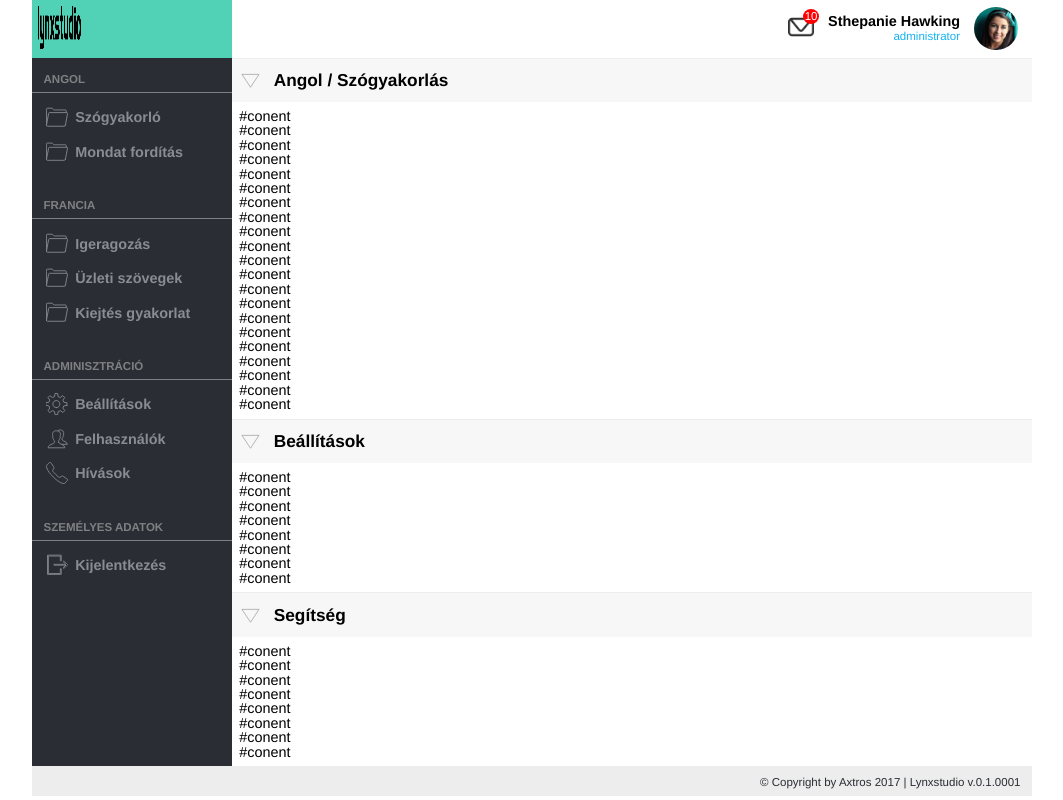
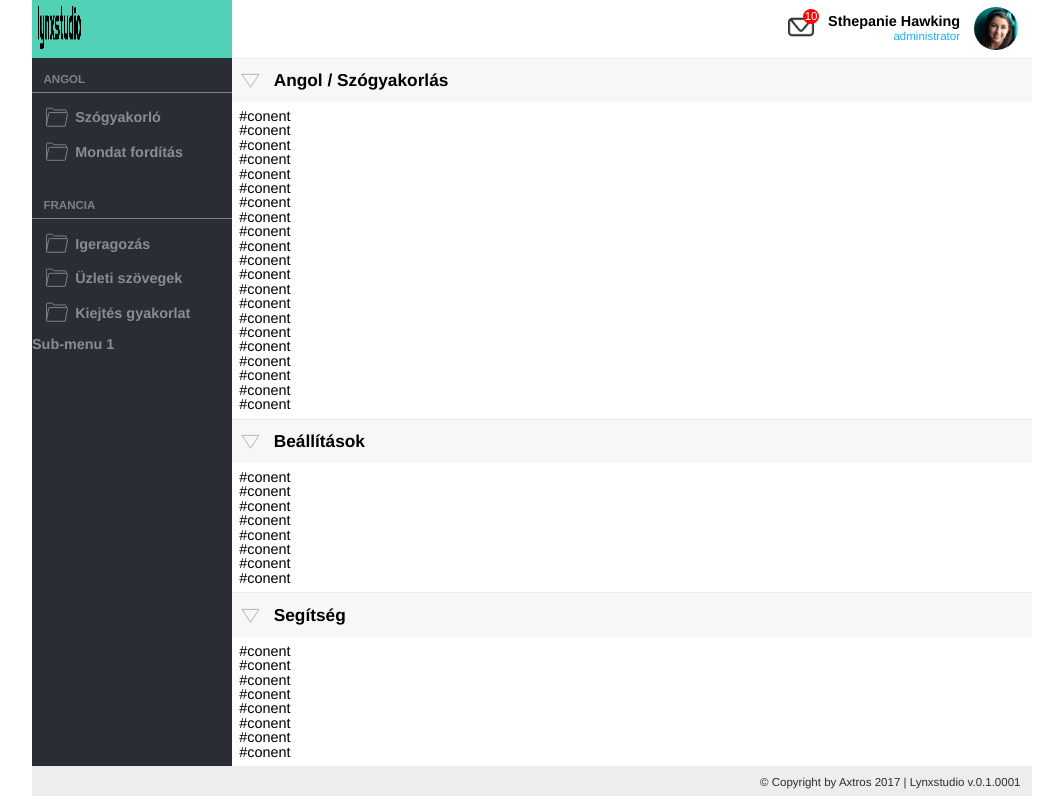
Before and after one commit to axxtros/webtemplate_1, a plain HTML site: page public_html/restricted-template.html in a window 1280 px wide. Shown: the whole page, without its empty margins (108-1171 px from the left). Drawn offline with Linux system fonts and the light colour scheme.

Commit message:
v.0.31 Restricted page sub-menu

```diff
--- a/public_html/css/restricted/restricted-desktop.css
+++ b/public_html/css/restricted/restricted-desktop.css
@@ -151,7 +151,7 @@
     }
 
     .side-menu-block-items {
-        font-size: 1em;
+        font-size: 0.9em;
         font-weight: bold;
     }
 
@@ -170,7 +170,7 @@
     }
 
     .side-menu-item-wrapper-div {
-        height: 1.8em;
+        height: 1.5em;
         padding: 0.3em 0 0.3em 0;
     }
 
@@ -184,13 +184,13 @@
     }
 
     .side-menu-item-icon img {
-        width: 1.5em;
-        height: 1.5em;
+        width: 1.2em;
+        height: 1.2em;
         padding: 0.1em 0 0 1em;
     }
 
     .side-menu-item-title {
-        padding: 0.4em 0 0 0.5em;
+        padding: 0.2em 0 0 0.5em;
         float: left;
     }
 
--- a/public_html/restricted-template.html
+++ b/public_html/restricted-template.html
@@ -127,74 +127,13 @@
                                         </div>
                                     </div>
                                 </a>
-                            </li>
-                        </ul>
-                    </div>
-                </div>
-
-                <div class="side-menu-block">
-                    <div class="side-menu-block-title">
-                        ADMINISZTRÁCIÓ
-                    </div>
-                    <div class="side-menu-block-items">
-                        <ul>
-                            <li>
-                                <a href="#">
-                                    <div class="side-menu-item-wrapper-div" onmouseover="selectedSideMenuItemIconChange(this);" onmouseout="unSelectedSideMenuItemIconChange(this)">
-                                        <div class="side-menu-item-icon">
-                                            <img class="side-menu-item-icon-img" src="img/restricted-sidemenu-icons/settings-icon.svg" alt="Options menu">
-                                        </div>
-                                        <div class="side-menu-item-title">
-                                            Beállítások
-                                        </div>
-                                    </div>
-                                </a>
-                            </li>
-                            <li>
-                                <a href="#">
-                                    <div class="side-menu-item-wrapper-div" onmouseover="selectedSideMenuItemIconChange(this);" onmouseout="unSelectedSideMenuItemIconChange(this)">
-                                        <div class="side-menu-item-icon">
-                                            <img class="side-menu-item-icon-img" src="img/restricted-sidemenu-icons/users-icon.svg" alt="Users menu">
-                                        </div>
-                                        <div class="side-menu-item-title">
-                                            Felhasználók
-                                        </div>
-                                    </div>
-                                </a>
-                            </li>
-                            <li>
-                                <a href="#">
-                                    <div class="side-menu-item-wrapper-div" onmouseover="selectedSideMenuItemIconChange(this);" onmouseout="unSelectedSideMenuItemIconChange(this)">
-                                        <div class="side-menu-item-icon">
-                                            <img class="side-menu-item-icon-img" src="img/restricted-sidemenu-icons/phone-icon.svg" alt="Calls menu">
-                                        </div>
-                                        <div class="side-menu-item-title">
-                                            Hívások
-                                        </div>
-                                    </div>
-                                </a>
-                            </li>
-                        </ul>
-                    </div>
-                </div>
-
-                <div class="side-menu-block">
-                    <div class="side-menu-block-title">
-                        SZEMÉLYES ADATOK
-                    </div>
-                    <div class="side-menu-block-items">
-                        <ul>
-                            <li>
-                                <a href="#">
-                                    <div class="side-menu-item-wrapper-div" onmouseover="selectedSideMenuItemIconChange(this);" onmouseout="unSelectedSideMenuItemIconChange(this)">
-                                        <div class="side-menu-item-icon">
-                                            <img class="side-menu-item-icon-img" src="img/restricted-sidemenu-icons/logout-icon.svg" alt="Logout menu">
-                                        </div>
-                                        <div class="side-menu-item-title">
-                                            Kijelentkezés
-                                        </div>
-                                    </div>
-                                </a>
+                                <ul>
+                                    <li>
+                                        <a>
+                                            Sub-menu 1
+                                        </a>
+                                    </li>
+                                </ul>
                             </li>
                         </ul>
                     </div>
```
